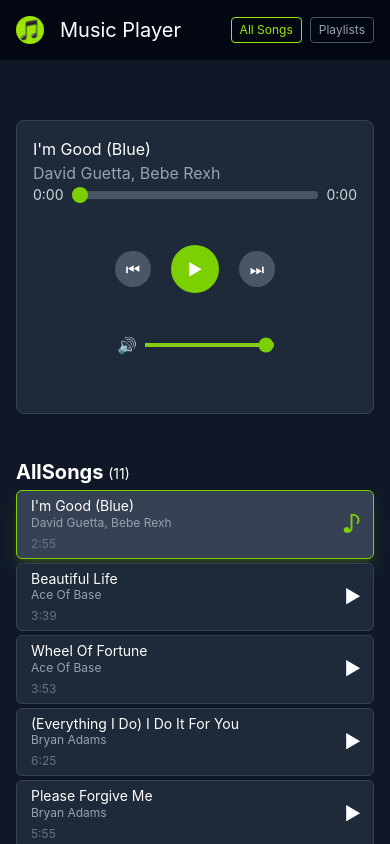
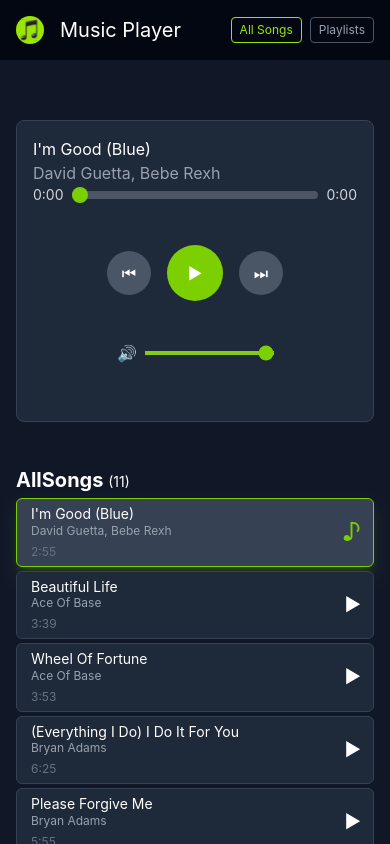
Before and after one commit to Iryna-Andaral/music-player, a React (Vite) app: page / in a window 390 px wide. Shown: the top 844 px of the page. Built offline with nearby package versions, Linux system fonts and the light colour scheme.

Commit message:
Increase mobile playback controls

```diff
--- a/src/components/MusicPlayer.tsx
+++ b/src/components/MusicPlayer.tsx
@@ -133,14 +133,14 @@ export const MusicPlayer = (): React.ReactElement => {
             />
             <span className="text-sm text-gray-300">{formatTime(duration)}</span>
             </div>
-            <div className="my-10 flex items-center justify-center gap-2">
-                <button className="rounded-full font-sans text-white h-9 w-9 cursor-pointer font-sans bg-gray-600 [font-variant-emoji:text]" onClick={prevTrack}>⏮</button>
+            <div className="my-10 flex items-center justify-center gap-4 sm:gap-2">
+                <button className="h-11 w-11 cursor-pointer rounded-full bg-gray-600 font-sans text-white [font-variant-emoji:text] sm:h-9 sm:w-9" onClick={prevTrack}>⏮</button>
 
-                <button className="rounded-full bg-lime-500 text-white h-12 w-12 mx-3 cursor-pointer"
+                <button className="h-14 w-14 cursor-pointer rounded-full bg-lime-500 text-white sm:h-12 sm:w-12 sm:mx-3"
                  onClick={() => (isPlaying ? pause() : play())}>
                     {isPlaying ? "❚❚" : "▶︎"}
                 </button>
-                <button className="rounded-full bg-gray-600 text-white h-9 w-9 cursor-pointer [font-variant-emoji:text]" onClick={nextTreck}>⏭</button>
+                <button className="h-11 w-11 cursor-pointer rounded-full bg-gray-600 text-white [font-variant-emoji:text] sm:h-9 sm:w-9" onClick={nextTreck}>⏭</button>
             </div>
             <div className="my-10 flex items-center justify-center gap-2">
                 <span>🔊</span>
```
